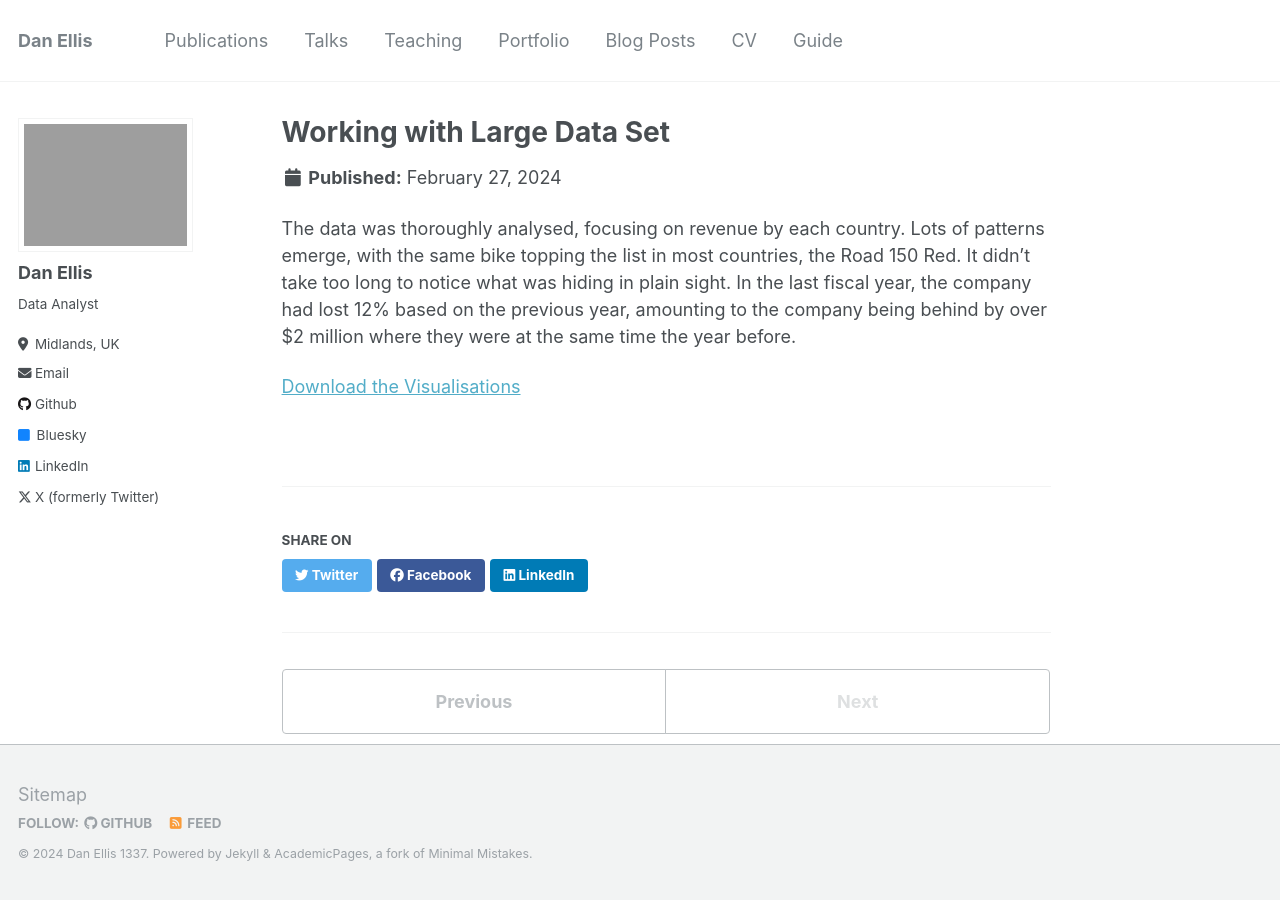
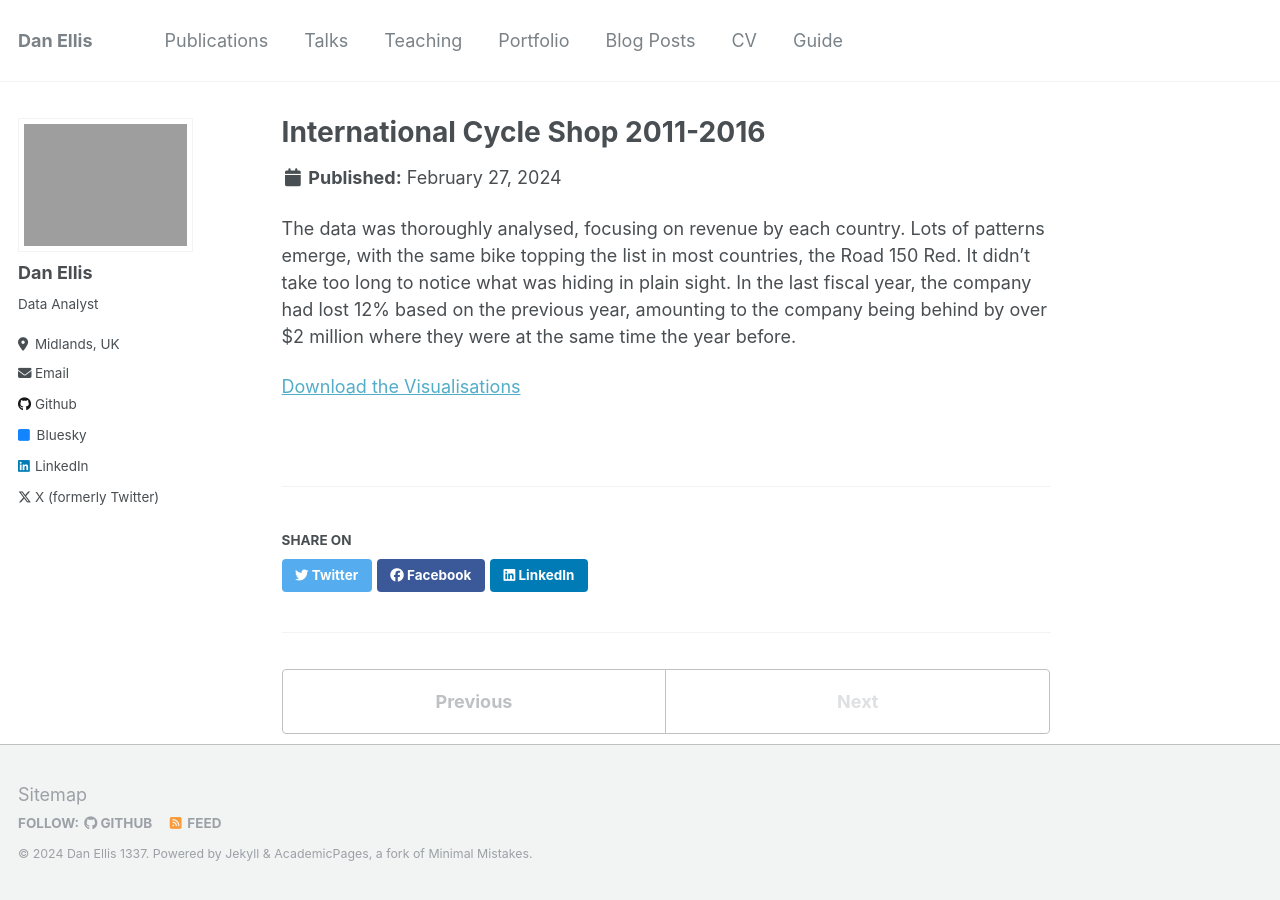
Before and after one commit to danellisprojects/danellisprojects.github.io, a Jekyll site: the page built from _portfolio/portfolio-999.md, in a window 1280 px wide. Built offline with Jekyll 4.4.1, drawn with Linux system fonts in a browser that asks for light colours.

Commit message:
Update portfolio-999.md

```diff
--- a/_portfolio/portfolio-999.md
+++ b/_portfolio/portfolio-999.md
@@ -1,6 +1,6 @@
 ---
-title: "Working with Large Data Set"
-excerpt: "International Cycle Shop 2011-2016<br/><img src='/images/internationalcycleshop.png'>"
+title: "International Cycle Shop 2011-2016"
+excerpt: "Working with Large Data Set<br/><img src='/images/internationalcycleshop.png'>"
 collection: portfolio
 ---
 
```
